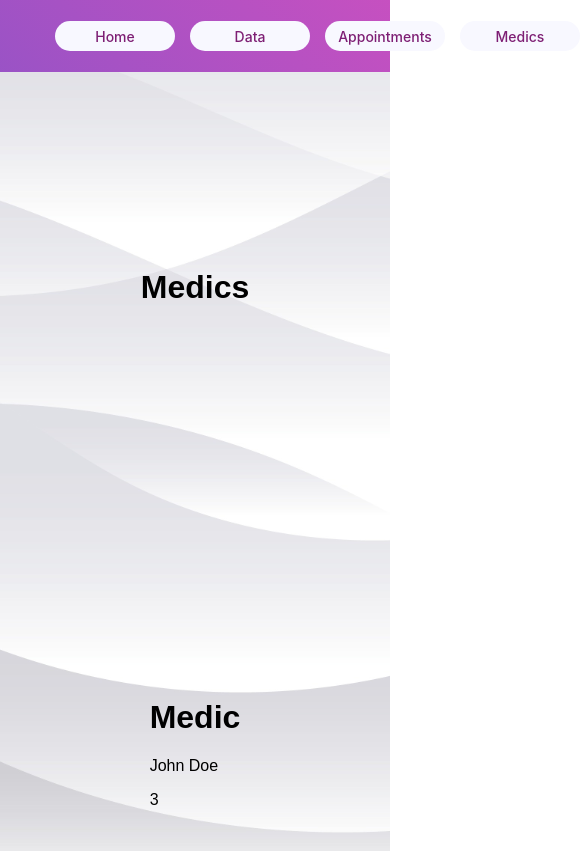
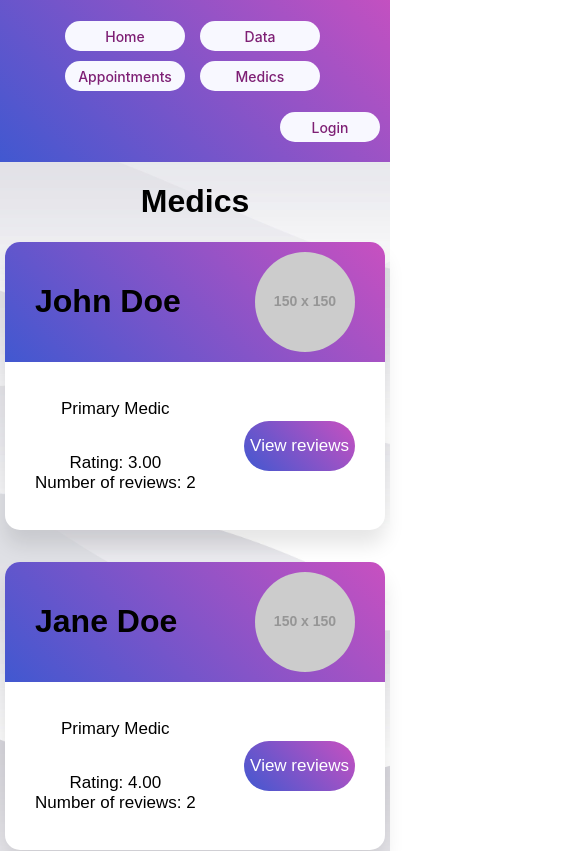
Before and after one commit to bogdanbbm/ACSHealth, a React (Create React App) app: page /medics in a window 390 px wide. Shown: the top 851 px of the page, 585 px wide, since content can reach past the window. Built offline with nearby package versions, Linux system fonts and the light colour scheme.

Commit message:
Updated and styled medics page with medics reviews

```diff
--- a/src/App.css
+++ b/src/App.css
@@ -5,6 +5,7 @@
 .App-logo {
   height: 40vmin;
   pointer-events: none;
+  user-select: none;
 }
 
 @media (prefers-reduced-motion: no-preference) {
@@ -38,22 +39,29 @@
 }
 
 .navbar {
+  display: flex;
   margin-top: -20px;
   background: linear-gradient(-135deg, #c850c0, #4158d0);
 }
 
 @media screen and (max-width: 768px) {
   .navbar {
-
-
+    flex-direction: column;
   }
 }
 
 .navbar nav {
   display: flex;
-  justify-content: space-between;
   align-items: center;
+  width: 100%;
   padding: 0 50px;
+}
+
+@media screen and (max-width: 768px) {
+  .navbar nav {
+    flex-flow: wrap;
+    padding: 0;
+  }
 }
 
 .navbar nav ul {
@@ -65,11 +73,19 @@
 
 .navbar nav .login-acc-button {
   padding-top: 20px;
+  margin-left: auto;
 }
 
 @media screen and (max-width: 768px) {
+  .navbar nav .login-acc-button {
+    margin-left: auto;
+    margin-bottom: 0;
+    padding: 0 0 20px 5px;
+  }
+
   .navbar nav ul {
     justify-content: center;
+    flex-flow: wrap;
   }
 
   .navbar nav ul li {
--- a/src/App.js
+++ b/src/App.js
@@ -37,15 +37,13 @@ class AppComponent extends Component {
               <li>
                 <Link to="/medics">Medics</Link>
               </li>
-              <div className="spacer"></div>
             </ul>
 
             <div className="login-acc-button">
               <LoginAccButton />
             </div>
-
-
           </nav>
+        </div>
 
         <Routes>
           <Route exact path="/" element={<Home />}></Route>
@@ -56,7 +54,6 @@ class AppComponent extends Component {
           <Route exact path="/register" element={<Register />}></Route>
           <Route path="*" element={<NotFound />}></Route>
         </Routes>
-        </div>
       </Router>
 
     );
--- a/src/component/login/Login.js
+++ b/src/component/login/Login.js
@@ -31,7 +31,7 @@ function Login({ setToken }) {
 
     if (!response) {
       setError('An error occurred. Please try again later.');
-      console.log('should navigate');
+      console.log('Unable to connect to the server.');
       navigate('/');
       return;
     }
--- a/src/component/medics/Medic.js
+++ b/src/component/medics/Medic.js
@@ -1,9 +1,10 @@
-import React, {useState} from "react";
-import MedicReview from "./MedicReview";
-import PropTypes from "prop-types";
-import Modal from "@material-ui/core/Modal";
+import React, { useState } from 'react';
+import MedicReview from './MedicReview';
+import PropTypes from 'prop-types';
+import Modal from '@material-ui/core/Modal';
+import './Medics.css';
 
-function Medic({medic}) {
+function Medic({ medic }) {
     const [open, setOpen] = useState(false);
 
     const handleOpen = () => {
@@ -15,23 +16,42 @@ function Medic({medic}) {
     }
 
     return (
-        <div>
-            <h1 >Medic</h1>
-            <div className="medic-container" >
-                <div className="medic-header">
-                    <p onClick={handleOpen}>{medic.firstName} {medic.lastName}</p>
-                    <p>{medic.rating}</p>
+        <div className="medic-container" >
+            <div className="medic-header">
+                <h1>{medic.firstName} {medic.lastName}</h1>
+                <img src="https://via.placeholder.com/150" alt="Medic" />
+            </div>
+            <div className="medic-body">
+                <div className="medic-details">
+                    <p>Primary Medic</p>
+                    <p>
+                        Rating: {medic.rating.toFixed(2)}<br/>
+                        Number of reviews: {medic.reviews.length}
+                    </p>
                 </div>
                 <div className="medic-reviews">
+                    <button onClick={handleOpen}>View reviews</button>
                     <Modal className="medic-modal" onClose={handleClose} open={open}>
-                        <div className="medic-header">
-                            <p>{medic.firstName} {medic.lastName}</p>
-                            <p>{medic.rating}</p>
-                            {medic.reviews.map(item => <MedicReview review={item} />)}
+                        <div className="modal-container">
+                            <div className="medic-header">
+                                <h1>{medic.firstName} {medic.lastName}</h1>
+                                <img src="https://via.placeholder.com/150" alt="Medic" />
+                            </div>
+                            <div className="medic-body">
+                                <div className="medic-details">
+                                    <p>Primary Medic</p>
+                                    <p>
+                                        Rating: {medic.rating.toFixed(2)}<br/>
+                                        Number of reviews: {medic.reviews.length}
+                                    </p>
+                                </div>
+                                <div className="medic-reviews">
+                                    {medic.reviews.map(item => <MedicReview review={item} />)}
+                                </div>
+                            </div>
                         </div>
                     </Modal>
                 </div>
-
             </div>
         </div>
     );
--- a/src/component/medics/MedicReview.js
+++ b/src/component/medics/MedicReview.js
@@ -1,12 +1,12 @@
-import React from "react";
-import PropTypes from "prop-types";
-//     review(username) = review(text), rating(float)
-function MedicReview({review}) {
+import React from 'react';
+import PropTypes from 'prop-types';
+
+function MedicReview({ review }) {
     console.log(review);
     return (
-        <div>
+        <div className="review-container">
             <h1>Medic Review</h1>
-            <div className="review-container">
+            <div className="review-body">
                 <p>{review.rating}</p>
                 <p>{review.review}</p>
             </div>
--- a/src/component/medics/Medics.css
+++ b/src/component/medics/Medics.css
@@ -1,5 +1,6 @@
 .medics {
-    display: grid;
+    display: flex;
+    flex-direction: column;
     margin: 0;
     padding: 0;
     font-family: popins, sans-serif;
@@ -12,3 +13,145 @@
     background-position: center;
     background-attachment: fixed;
 }
+
+.medics .medics-container {
+    display: grid;
+    grid-auto-flow: column;
+    grid-template-columns: repeat(auto-fit, minmax(380px, 1fr));
+    height: auto;
+    grid-gap: 1rem;
+    padding: 0 20px;
+}
+
+@media screen and (max-width: 768px) {
+    .medics .medics-container {
+        grid-auto-flow: row;
+        grid-template-columns: 1fr;
+        grid-gap: 2rem;
+        padding: 0 20px;
+    }
+}
+
+.medic-container {
+    width: 380px;
+    background: #fff;
+    border-radius: 15px;
+    box-shadow: 0 15px 20px rgba(0, 0, 0, 0.1);
+}
+
+.medic-container:hover {
+    transform: translateY(-5px);
+    transition: all 0.3s ease;
+}
+
+.medic-container:after {
+    transform: translateY(0px);
+    transition: all 0.3s ease;
+}
+
+.medic-container .medic-header {
+    display: flex;
+    justify-content: space-between;
+    align-items: center;
+    padding: 10px 30px;
+    background: linear-gradient(-135deg, #c850c0, #4158d0);
+    border-radius: 15px 15px 0 0;
+}
+
+.medic-container .medic-header img {
+    width: 100px;
+    height: 100px;
+    object-fit: cover;
+    border-radius: 50px;
+}
+
+.medic-container .medic-body {
+    display: flex;
+    justify-content: space-between;
+    padding: 20px 30px;
+}
+
+.medic-container .medic-body .medic-details {
+    display: flex;
+    flex-direction: column;
+    justify-content: center;
+}
+
+.medic-container .medic-body .medic-details p {
+    text-align: center;
+    font-size: 17px;
+    font-weight: 400;
+}
+
+.medic-container .medic-body .medic-reviews {
+    display: flex;
+    flex-direction: column;
+    justify-content: center;
+}
+
+.medic-container .medic-body .medic-reviews button {
+    width: 100%;
+    height: 50px;
+    border: none;
+    outline: none;
+    border-radius: 25px;
+    background: linear-gradient(-135deg, #c850c0, #4158d0);
+    color: #fff;
+    font-size: 17px;
+    font-weight: 400;
+    cursor: pointer;
+    transition: all 0.3s ease;
+}
+
+.medic-container .medic-body .medic-reviews button:hover {
+    transform: scale(1.1);
+    transition: all 0.3s ease;
+}
+
+.medic-modal {
+    display: flex;
+    justify-content: center;
+    align-items: center;
+}
+
+.modal-container {
+    width: 380px;
+    background: #fff;
+    border-radius: 15px;
+    box-shadow: 0 15px 20px rgba(0, 0, 0, 0.1);
+}
+
+.modal-container .medic-header {
+    display: flex;
+    justify-content: space-between;
+    align-items: center;
+    padding: 10px 30px;
+    background: linear-gradient(-135deg, #c850c0, #4158d0);
+    border-radius: 15px 15px 0 0;
+}
+
+.modal-container .medic-header img {
+    width: 100px;
+    height: 100px;
+    object-fit: cover;
+    border-radius: 50px;
+}
+
+.modal-container .medic-body {
+    display: flex;
+    flex-direction: column;
+    justify-content: space-between;
+    padding: 20px 30px;
+}
+
+.modal-container .medic-body .medic-details {
+    display: flex;
+    flex-direction: column;
+    justify-content: center;
+}
+
+.modal-container .medic-body .medic-details p {
+    text-align: center;
+    font-size: 17px;
+    font-weight: 400;
+}
--- a/src/component/medics/Medics.js
+++ b/src/component/medics/Medics.js
@@ -1,6 +1,6 @@
 import React from 'react';
-import axios from "axios";
-import Medic from "./Medic";
+import axios from 'axios';
+import Medic from './Medic';
 import './Medics.css';
 
 function getMedics() {
@@ -29,21 +29,38 @@ function getReviews(medicId) {
 
 function Medics() {
   let medics = [{
-    firstName: "John",
-    lastName: "Doe",
+    firstName: 'John',
+    lastName: 'Doe',
     rating: 3.0,
-    username: "johndoe",
+    username: 'johndoe',
     reviews: [
       {
         rating: 4.5,
-        review: "Very good medic"
+        review: 'Very good medic'
       },
       {
         rating: 1.5,
-        review: "Very bad medic"
+        review: 'Very bad medic'
       }
     ]
   }];
+
+  medics.push({
+    firstName: 'Jane',
+    lastName: 'Doe',
+    rating: 4.0,
+    username: 'janedoe',
+    reviews: [
+      {
+        rating: 4.5,
+        review: 'Very good medic'
+      },
+      {
+        rating: 1.5,
+        review: 'Very bad medic'
+      }
+    ]
+  });
   // medics = getMedics();
   if (!medics) {
     for (let i = 0; i < medics.length; i++) {
```
Also changed, not shown: 1 other file (tests, documents, lock files or other folders). Lines whose indentation alone changed are shown as unchanged.
